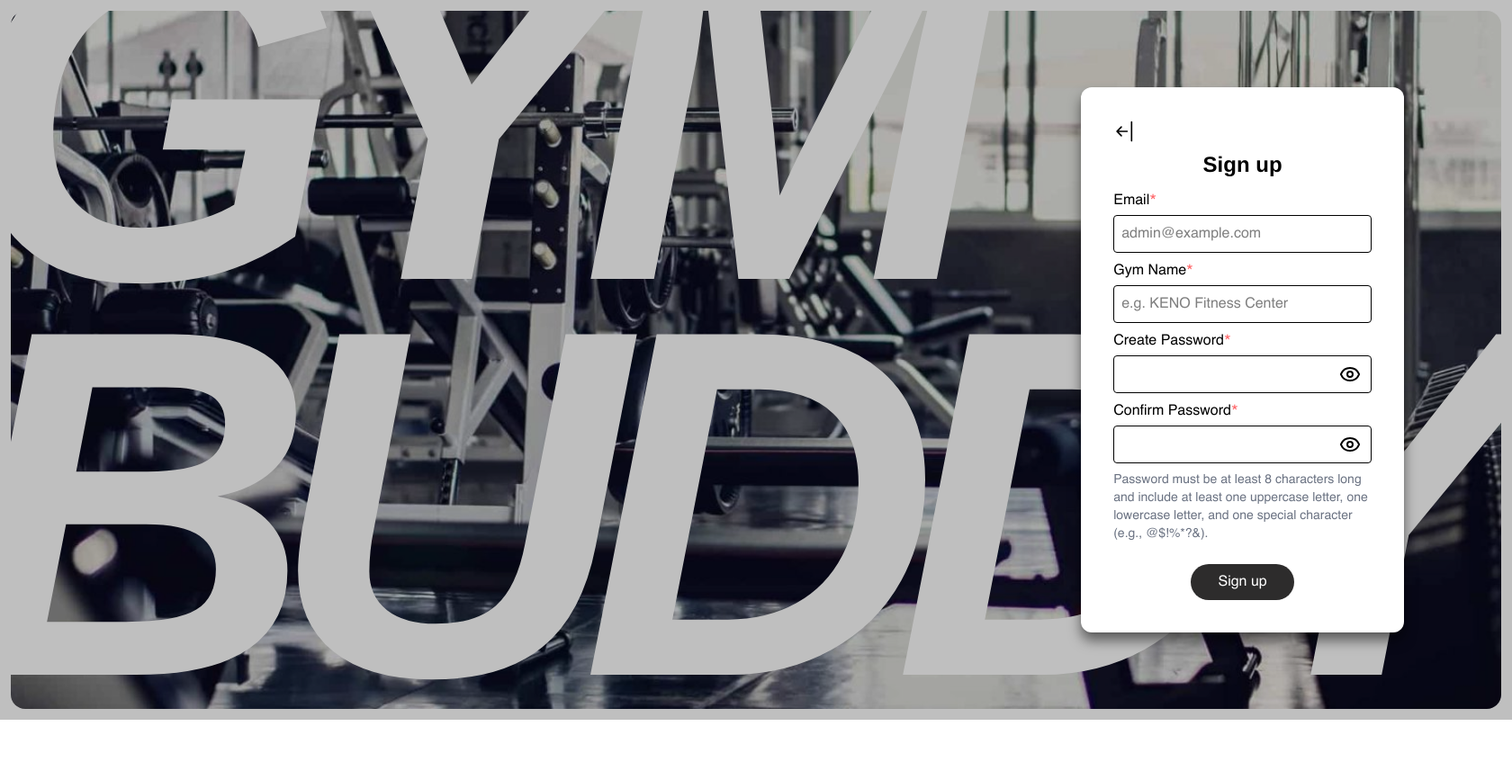
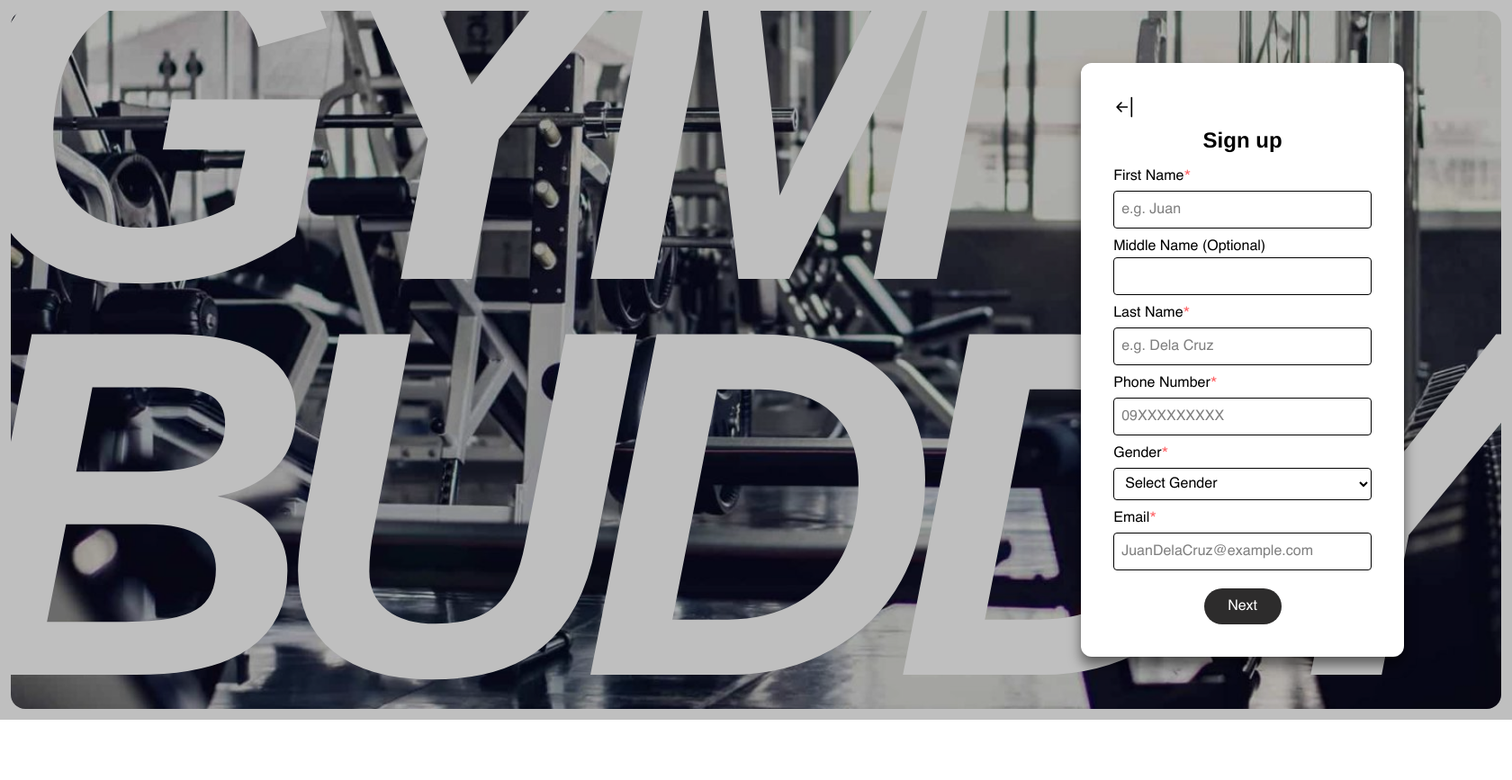
Before and after one commit to sooooodeen/2025-CP_GymBuddy, a Flask app: page /register in a window 1680 px wide. Shown: the whole page at 90% size. Run offline with Flask 3, Linux system fonts and the light colour scheme; style sheets or scripts are compiled from the project's sources.

Commit message:
register fix

```diff
--- a/app.py
+++ b/app.py
@@ -77,25 +77,25 @@ def home():
 def register():
     if request.method == 'POST':
         email = request.form.get('email')
-        gym_name = request.form.get('gymName')
-        password = request.form.get('password')
 
         existing_user = User.query.filter_by(email=email).first()
         if existing_user:
             flash('Email address already registered.', 'error')
             return redirect(url_for('register'))
 
+        password = request.form.get('password')
         hashed_password = bcrypt.generate_password_hash(password).decode('utf-8')
 
         new_user = User(
+            firstname=request.form.get('firstname'),
+            middlename=request.form.get('middlename'),
+            lastname=request.form.get('lastname'),
+            phone_num=request.form.get('phoneNum'),
+            gender=request.form.get('gender'),
             email=email,
             password_hash=hashed_password,
-            gym_name=gym_name,
-            role='Gym Owner',
-            firstname=None,
-            lastname=None,
-            phone_num=None,
-            gender=None,
+            gym_name=request.form.get('gymName'),
+            role='Gym Owner', # Role is hardcoded for admin registration
             status='active'
         )
         db.session.add(new_user)
@@ -151,10 +151,46 @@ def settings():
 
 
 # --- Profile Routes ---
-@app.route("/profile")
+@app.route("/profile", methods=['GET', 'POST'])
 @login_required
 def profile():
-    return render_template("profile.html")
+    user = User.query.get(session['user_id'])
+    if not user:
+        flash('User not found.', 'error')
+        return redirect(url_for('login'))
+
+    if request.method == 'POST':
+        # Update user's text-based details
+        user.firstname = request.form.get('firstname')
+        user.lastname = request.form.get('lastname')
+        user.email = request.form.get('email')
+        user.phone_num = request.form.get('phone_num')
+        if 'gym_name' in request.form:
+             user.gym_name = request.form.get('gym_name')
+
+        # Handle the photo upload
+        if 'photo' in request.files:
+            file = request.files['photo']
+            if file and file.filename != '' and allowed_file(file.filename):
+                filename = secure_filename(f"{user.id}_{file.filename}")
+                os.makedirs(app.config['UPLOAD_FOLDER'], exist_ok=True)
+                file.save(os.path.join(app.config['UPLOAD_FOLDER'], filename))
+                user.photo_url = os.path.join('uploads/profiles', filename).replace('\\', '/')
+
+        db.session.commit()
+
+        # Update session data so the UI reflects changes immediately
+        session['user_firstname'] = user.firstname
+        session['user_lastname'] = user.lastname
+        if 'gym_name' in request.form:
+            session['user_gym_name'] = user.gym_name
+
+        flash('Profile updated successfully!', 'success')
+        return redirect(url_for('profile'))
+
+    # For a GET request, just render the page with the user's data
+    return render_template("profile.html", user=user)
+
 
 @app.route("/change_password", methods=['GET', 'POST'])
 @login_required
@@ -166,15 +202,12 @@ def change_password():
         current_password = data.get('currentPassword')
         new_password = data.get('newPassword')
 
-        # Check if the user exists
         if not user:
             return jsonify({'status': 'error', 'message': 'User not found.'}), 404
 
-        # Check if the current password is correct
         if not bcrypt.check_password_hash(user.password_hash, current_password):
             return jsonify({'status': 'error', 'message': 'Incorrect current password.'}), 400
 
-        # Hash the new password and update the database
         hashed_new_password = bcrypt.generate_password_hash(new_password).decode('utf-8')
         user.password_hash = hashed_new_password
         db.session.commit()
@@ -185,7 +218,6 @@ def change_password():
 
     db.session.commit()
 
-    # Update session data so the UI reflects changes immediately
     session['user_firstname'] = user.firstname
     session['user_lastname'] = user.lastname
 
@@ -261,11 +293,9 @@ def admin_edit_gym_name():
         user_id = session.get('user_id')
         user = User.query.get(user_id)
         if user:
-            # Update the gym name in the database
             user.gym_name = new_gym_name
             db.session.commit()
 
-            # Update the gym name in the session
             session['user_gym_name'] = new_gym_name
 
             return jsonify({'status': 'success', 'message': 'Gym name updated successfully!'})
@@ -278,7 +308,6 @@ def admin_edit_gym_name():
 @app.route("/admin/trainers/add", methods=['POST'])
 @admin_required
 def add_trainer():
-    # Switched from get_json() to request.form for multipart data
     email = request.form.get('email')
 
     if User.query.filter_by(email=email).first():
@@ -298,13 +327,11 @@ def add_trainer():
         status='inactive'
     )
 
-    # Handle file upload for new trainer
     if 'photo' in request.files:
         file = request.files['photo']
         if file and file.filename != '' and allowed_file(file.filename):
-            # We need to commit the user first to get an ID
             db.session.add(new_trainer)
-            db.session.flush() # flush() assigns an ID without a full commit
+            db.session.flush()
             filename = secure_filename(f"{new_trainer.id}_{file.filename}")
             os.makedirs(app.config['UPLOAD_FOLDER'], exist_ok=True)
             file.save(os.path.join(app.config['UPLOAD_FOLDER'], filename))
@@ -318,13 +345,11 @@ def add_trainer():
 @admin_required
 def edit_trainer(user_id):
     trainer = User.query.get_or_404(user_id)
-    # Switched from get_json() to request.form
     trainer.firstname = request.form.get('firstname')
     trainer.lastname = request.form.get('lastname')
     trainer.email = request.form.get('email')
     trainer.phone_num = request.form.get('phone')
 
-    # Handle file upload for editing trainer
     if 'photo' in request.files:
         file = request.files['photo']
         if file and file.filename != '' and allowed_file(file.filename):
@@ -340,12 +365,11 @@ def edit_trainer(user_id):
 @admin_required
 def delete_trainer(user_id):
     trainer = User.query.get_or_404(user_id)
-    # Optional: Delete the user's photo file from the server
     if trainer.photo_url:
         try:
             os.remove(os.path.join('static', trainer.photo_url))
         except OSError as e:
-            print(f"Error deleting file: {e.strerror}") # Log the error
+            print(f"Error deleting file: {e.strerror}")
     db.session.delete(trainer)
     db.session.commit()
     return jsonify({'status': 'success', 'message': 'Trainer deleted successfully.'})
--- a/templates/register.html
+++ b/templates/register.html
@@ -17,7 +17,7 @@
     </div>
     <div class="w-[100dvw] top-0 absolute z-11 h-[100dvh] bg-black/25 flex items-center justify-end pr-30">
         <div class="w-[23%]  shadow drop-shadow-xl/50 rounded-xl bg-white p-9">
-            <form id="regForm" class="h-full flex flex-col font-Helvetica" method="POST" action="{{ url_for('register') }}" onsubmit="return validateForm()">
+            <form id="regForm" class="h-full flex flex-col font-Helvetica" method="POST" action="{{ url_for('register') }}">
                 <a href="{{ url_for('login') }}" class="self-start items-start">
                     <svg xmlns="http://www.w3.org/2000/svg" width="26" height="26" fill="currentColor" class="bi bi-arrow-bar-left" viewBox="0 0 16 16">
                         <path fill-rule="evenodd" d="M12.5 15a.5.5 0 0 1-.5-.5v-13a.5.5 0 0 1 1 0v13a.5.5 0 0 1-.5.5M10 8a.5.5 0 0 1-.5.5H3.707l2.147 2.146a.5.5 0 0 1-.708.708l-3-3a.5.5 0 0 1 0-.708l3-3a.5.5 0 1 1 .708.708L3.707 7.5H9.5a.5.5 0 0 1 .5.5"/>
@@ -26,13 +26,34 @@
                 <div id="error-message" class="!text-red-500 text-center mb-2"></div>
                 <h2 class="text-2xl font-bold font-Helvetica text-center mb-3">Sign up</h2>
 
-                <div class="flex flex-col space-y-2">
+                <div class="step active flex flex-col space-y-2">
+                    <label for="firstname" class="flex m-0">First Name<p class="text-red-400 text-xl">*</p></label>
+                    <input id="firstname" name="firstname" type="text" class="border rounded p-2" placeholder="e.g. Juan" required>
+
+                    <label for="middlename" class="m-0">Middle Name (Optional)</label>
+                    <input id="middlename" name="middlename" type="text" class="border rounded p-2">
+
+                    <label for="lastname" class="flex m-0">Last Name<p class="text-red-400 text-xl">*</p></label>
+                    <input id="lastname" name="lastname" type="text" class="border rounded p-2" placeholder="e.g. Dela Cruz" required>
+
+                    <label for="phoneNum" class="flex m-0">Phone Number<p class="text-red-400 text-xl">*</p></label>
+                    <input id="phoneNum" name="phoneNum" type="text" class="border rounded p-2" placeholder="09XXXXXXXXX" required>
+
+                    <label for="gender" class="flex m-0">Gender<p class="text-red-400 text-xl">*</p></label>
+                    <select id="gender" name="gender" class="border rounded p-2" required>
+                        <option value="">Select Gender</option>
+                        <option value="Male">Male</option>
+                        <option value="Female">Female</option>
+                        <option value="Prefer not to say">Prefer not to say</option>
+                    </select>
+
                     <label for="email" class="flex m-0">Email<p class="text-red-400 text-xl">*</p></label>
-                    <input id="email" name="email" type="email" class="border rounded p-2" placeholder="admin@example.com" required>
+                    <input id="email" name="email" type="email" class="border rounded p-2" placeholder="JuanDelaCruz@example.com" required>
 
-                    <label for="gymName" class="flex m-0">Gym Name<p class="text-red-400 text-xl">*</p></label>
-                    <input id="gymName" name="gymName" type="text" class="border rounded p-2" placeholder="e.g. KENO Fitness Center" required>
+                    <button type="button" onclick="nextStep()" class="bg-[#2D2C2C] w-[30%] self-center py-2 px-5 mt-3 font-Helvetica rounded-4xl text-white cursor-pointer hover:bg-[#474646]">Next</button>
+                </div>
 
+                <div class="step hidden flex flex-col space-y-2">
                     <label for="password" class="flex m-0">Create Password<p class="text-red-400 text-xl">*</p></label>
                     <div class="relative">
                         <input id="password" name="password" type="password" class="border rounded p-2 w-full pr-10" required>
@@ -50,7 +71,15 @@
                            <svg xmlns="http://www.w3.org/2000/svg" class="eye-slash-icon cursor-pointer hidden" width="24" height="24" viewBox="0 0 24 24" fill="none" stroke="currentColor" stroke-width="2" stroke-linecap="round" stroke-linejoin="round"><path d="m15 18-.722-3.25"/><path d="M2 8a10.645 10.645 0 0 0 20 0"/><path d="m20 15-1.726-2.05"/><path d="m4 15 1.726-2.05"/><path d="m9 18 .722-3.25"/></svg>
                         </button>
                     </div>
-                    <p id="password-hint" class="text-gray-500 text-sm">Password must be at least 8 characters long and include at least one uppercase letter, one lowercase letter, and one special character (e.g., @$!%*?&).</p>
+                    <p id="password-hint" class="text-gray-500 text-sm">Password must be at least 8 characters long and include an uppercase letter, a lowercase letter, and a special character (e.g., @$!%*?&).</p>
+                    <div class="flex justify-center">
+                        <button type="button" onclick="nextStep()" class="bg-[#2D2C2C] w-[30%] self-center py-2 px-5 mt-3 font-Helvetica rounded-4xl text-white cursor-pointer hover:bg-[#474646]">Next</button>
+                    </div>
+                </div>
+
+                <div class="step hidden flex flex-col space-y-2">
+                     <label for="gymName" class="flex m-0">Gym Name<p class="text-red-400 text-xl">*</p></label>
+                     <input id="gymName" name="gymName" type="text" class="border rounded p-2" placeholder="e.g. KENO Fitness Center" required>
 
                      <div class="flex justify-center pt-4">
                          <button type="submit" class="bg-[#2D2C2C] w-[40%] self-center py-2 px-5 font-Helvetica rounded-4xl text-white cursor-pointer hover:bg-[#474646]">Sign up</button>
@@ -60,38 +89,74 @@
         </div>
     </div>
 <script>
-    function validateForm() {
-        const password = document.getElementById("password").value;
-        const confirmPassword = document.getElementById("confirmPassword").value;
+    let currentStep = 0;
+    const steps = document.querySelectorAll(".step");
     const errorMessageDiv = document.getElementById("error-message");
-        const passwordHint = document.getElementById("password-hint");
+
+    function showStep(n) {
+        steps.forEach((step, index) => {
+            step.classList.toggle("hidden", index !== n);
+            step.classList.toggle("active", index === n);
+        });
+    }
+
+    function highlightPasswordError(isInvalid) {
         const passwordInput = document.getElementById("password");
         const confirmPasswordInput = document.getElementById("confirmPassword");
+        const passwordHint = document.getElementById("password-hint");
 
-        // Clear previous errors
-        errorMessageDiv.textContent = "";
+        if (isInvalid) {
+            passwordInput.classList.add("border-red-500", "border-2");
+            confirmPasswordInput.classList.add("border-red-500", "border-2");
+            passwordHint.style.color = "red";
+        } else {
             passwordInput.classList.remove("border-red-500", "border-2");
             confirmPasswordInput.classList.remove("border-red-500", "border-2");
             passwordHint.style.color = "";
-
-        // Password complexity validation
-        const passwordRegex = /^(?=.*[a-z])(?=.*[A-Z])(?=.*\d)(?=.*[@$!%*?&])[A-Za-z\d@$!%*?&]{8,}$/;
-        if (!passwordRegex.test(password)) {
-            errorMessageDiv.textContent = "Password does not meet the requirements.";
-            passwordInput.classList.add("border-red-500", "border-2");
-            passwordHint.style.color = "red";
-            return false; // Prevent form submission
+        }
     }
 
-        // Password match validation
-        if (password !== confirmPassword) {
-            errorMessageDiv.textContent = "Passwords do not match!";
-            passwordInput.classList.add("border-red-500", "border-2");
-            confirmPasswordInput.classList.add("border-red-500", "border-2");
-            return false; // Prevent form submission
+    function nextStep() {
+        // Clear previous error messages
+        errorMessageDiv.textContent = "";
+        highlightPasswordError(false);
+
+        const currentInputs = steps[currentStep].querySelectorAll("input, select");
+        let isStepValid = true;
+        for (let input of currentInputs) {
+            if (!input.checkValidity()) {
+                input.reportValidity();
+                isStepValid = false;
+                break;
+            }
         }
 
-        return true; // Allow form submission
+        if (!isStepValid) return;
+
+        // Special validation for the password step (step 2, index 1)
+        if (currentStep === 1) {
+            const pass = document.getElementById("password").value;
+            const confirmPass = document.getElementById("confirmPassword").value;
+            const passwordRegex = /^(?=.*[a-z])(?=.*[A-Z])(?=.*\d)(?=.*[@$!%*?&])[A-Za-z\d@$!%*?&]{8,}$/;
+
+            if (!passwordRegex.test(pass)) {
+                errorMessageDiv.textContent = "Password does not meet requirements.";
+                highlightPasswordError(true);
+                return; // Stop advancement
+            }
+
+            if (pass !== confirmPass) {
+                errorMessageDiv.textContent = "Passwords do not match!";
+                highlightPasswordError(true);
+                return; // Stop advancement
+            }
+        }
+
+        // If validation passes, move to the next step
+        if (currentStep < steps.length - 1) {
+            currentStep++;
+            showStep(currentStep);
+        }
     }
 
     function togglePassword(fieldId, btn) {
@@ -109,6 +174,9 @@
             eyeSlash.classList.add("hidden");
         }
     }
+
+    // Initialize the form to show the first step
+    showStep(currentStep);
 </script>
 </body>
 </html>
```
Lines whose indentation alone changed are shown as unchanged.
